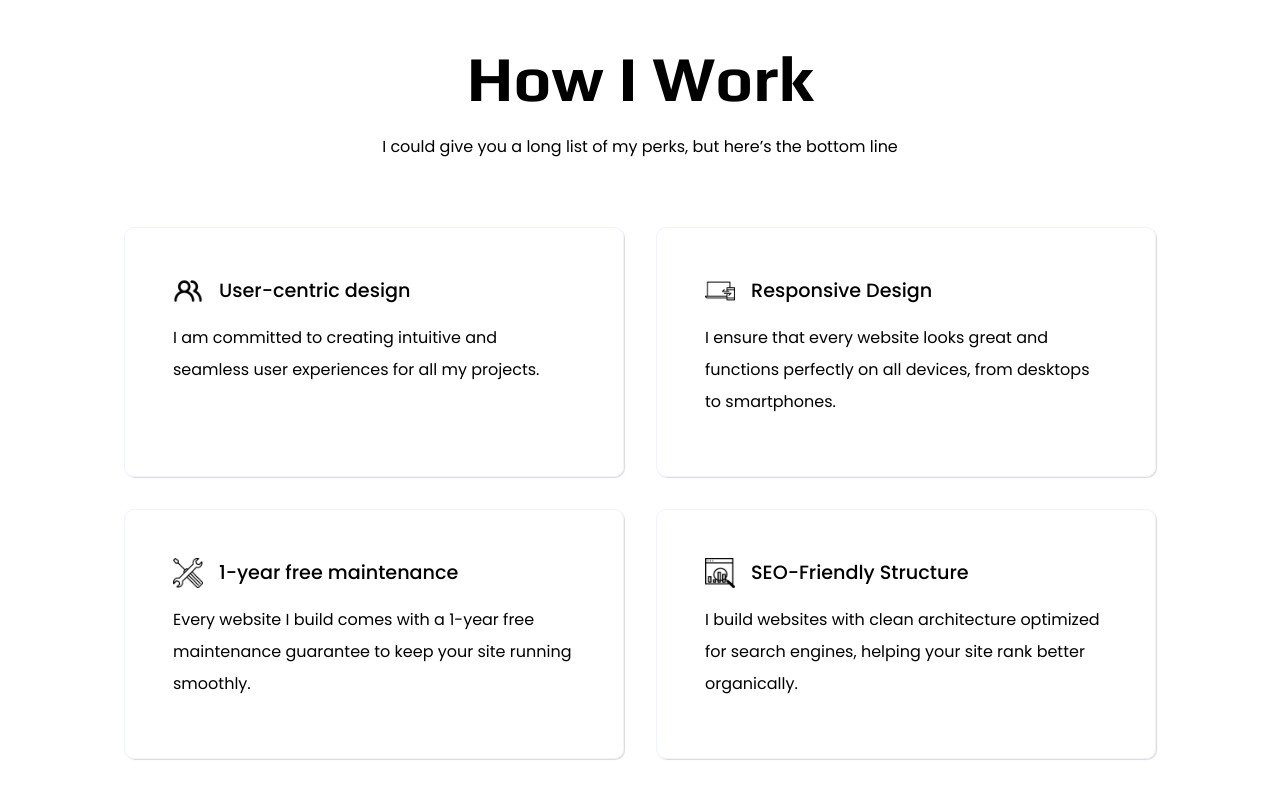
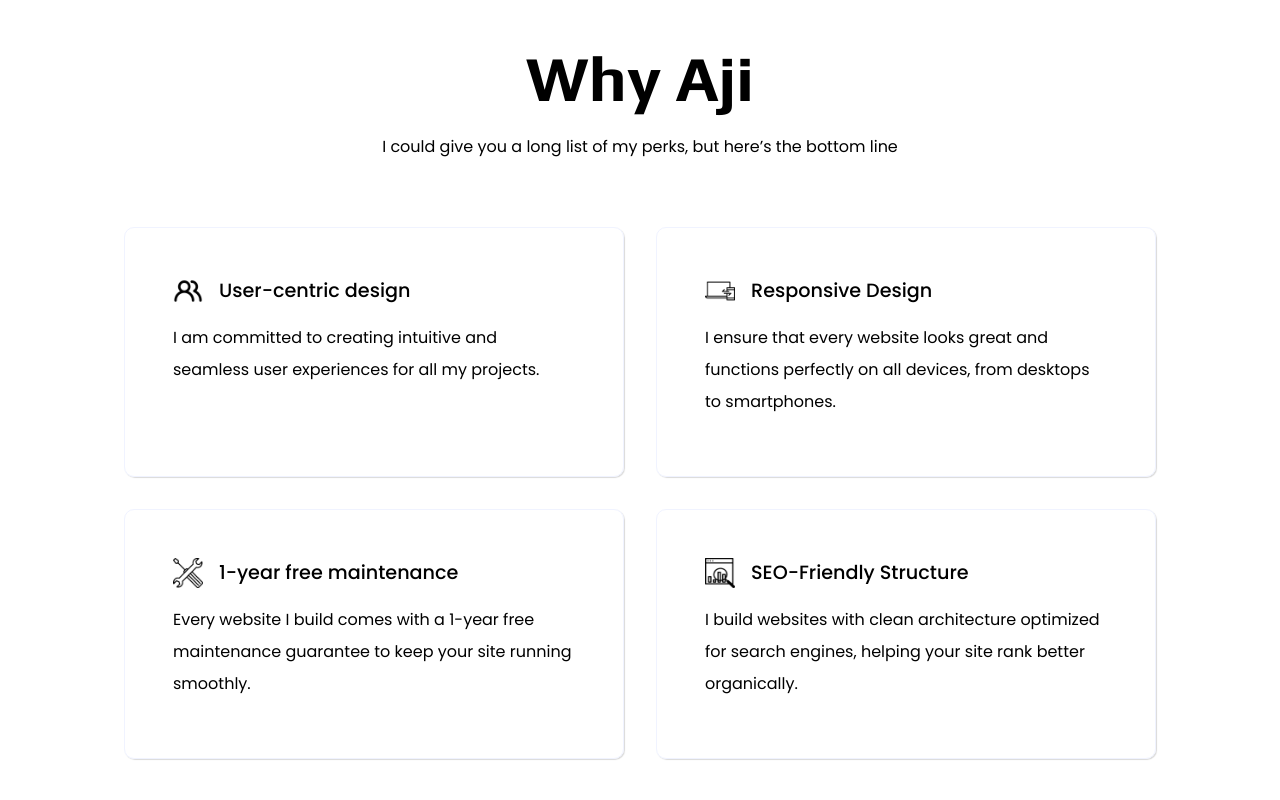
Before and after one commit to thisismeaji/portfolio, a Next.js app: page / in a window 1280 px wide. Shown: the part 1760-2560 px from the top of the page. Built offline with nearby package versions, Linux system fonts and the light colour scheme.

Commit message:
add why section

```diff
--- a/src/app/page.js
+++ b/src/app/page.js
@@ -3,6 +3,7 @@ import React from 'react';
 import Head from 'next/head';
 import PortfolioSection from '@/components/section/portfolio/PortfolioSection';
 import WorkSection from '@/components/section/work/WorkSection';
+import WhySection from '@/components/section/why/WhySection';
 
 export const metadata = {
   title: 'Ajisaka Kamandanu',
@@ -80,6 +81,7 @@ export default function Home() {
 
       <Hero />
       <PortfolioSection/>
+      <WhySection/>
       <WorkSection/>
     </>
   );
--- a/src/components/section/portfolio/portfoliosection.module.css
+++ b/src/components/section/portfolio/portfoliosection.module.css
@@ -27,5 +27,6 @@
 @media screen and (max-width:786px){
     .portfolio img{
         width: 100%;
+        height: 100%;
     }
 }
--- /dev/null
+++ b/src/components/section/why/WhySection.js
@@ -0,0 +1,72 @@
+import React from 'react';
+import Styles from "../why/whysection.module.css";
+import Image from 'next/image';
+
+export default function WhySection() {
+  return (
+    <section>
+      <div className={Styles.why}>
+      <h1>Why Aji</h1>
+        <p>I could give you a long list of my perks, but here’s the bottom line</p>
+        <div className={Styles.listWhy}>
+          <div className={Styles.card}>
+            <div className={Styles.tittle}>
+              <Image
+                src="/assets/icons/uc-design.png"
+                alt="User-centric design"
+                width={512}
+                height={512}
+              />
+              <h4>User-centric design</h4>
+            </div>
+            <div className={Styles.description}>
+              <p>I am committed to creating intuitive and seamless user experiences for all my projects.</p>
+            </div>
+          </div>
+          <div className={Styles.card}>
+            <div className={Styles.tittle}>
+              <Image
+                src="/assets/icons/responsive-design.png"
+                alt="Responsive Design"
+                width={512}
+                height={512}
+              />
+              <h4>Responsive Design</h4>
+            </div>
+            <div className={Styles.description}>
+              <p>I ensure that every website looks great and functions perfectly on all devices, from desktops to smartphones.</p>
+            </div>
+          </div>
+          <div className={Styles.card}>
+            <div className={Styles.tittle}>
+              <Image
+                src="/assets/icons/free-maintenance.png"
+                alt="1-year free maintenance"
+                width={512}
+                height={512}
+              />
+              <h4>1-year free maintenance</h4>
+            </div>
+            <div className={Styles.description}>
+              <p>Every website I build comes with a 1-year free maintenance guarantee to keep your site running smoothly.</p>
+            </div>
+          </div>
+          <div className={Styles.card}>
+            <div className={Styles.tittle}>
+              <Image
+                src="/assets/icons/seo.png"
+                alt="SEO-Friendly Structure"
+                width={512}
+                height={512}
+              />
+              <h4>SEO-Friendly Structure</h4>
+            </div>
+            <div className={Styles.description}>
+              <p>I build websites with clean architecture optimized for search engines, helping your site rank better organically.</p>
+            </div>
+          </div>
+        </div>
+      </div>
+    </section>
+  );
+}
--- /dev/null
+++ b/src/components/section/why/whysection.module.css
@@ -0,0 +1,56 @@
+.why{
+    display: flex;
+    align-items: center;
+    justify-content: center;
+    max-width: 1200px;
+    flex-direction: column;
+}
+
+.why > p{
+    margin-top: 1rem;
+}
+
+.why img{
+    max-width: 30px;
+    max-height: 30px;
+}
+
+.listWhy{
+    display: flex;
+    justify-content: center;
+    align-items: center;
+    flex-wrap: wrap;
+    gap: 2rem;
+    margin-top: 4rem;
+}
+
+.card{
+    padding: 3rem;
+    border: 1px solid var(--grey);
+    border-radius: 10px;
+    max-width: 500px;
+    height: 250px;
+    box-shadow: rgba(0, 0, 0, 0.15) 1px 1px 1px;
+    cursor: pointer;
+}
+
+.tittle{
+    display: flex;
+    gap: 1rem;
+    align-items: center;
+    margin-bottom: 1rem;
+}
+
+@media screen and (min-width:786px) and (max-width:1200px){
+    .card{
+        height: 200px;
+        padding: 2.5rem;
+    }
+}
+
+@media screen and (max-width:786px){
+    .card{
+        height: 200px;
+        padding: 2rem;
+    }
+}
--- a/src/components/section/work/WorkSection.js
+++ b/src/components/section/work/WorkSection.js
@@ -7,62 +7,62 @@ export default function WorkSection() {
     <section>
       <div className={Styles.work}>
         <h1>How I Work</h1>
-        <p>I could give you a long list of my perks, but here’s the bottom line</p>
+        <p>I usually follow these four workflows to ensure the best results.</p>
         <div className={Styles.listWork}>
           <div className={Styles.card}>
             <div className={Styles.tittle}>
               <Image
-                src="/assets/icons/uc-design.png"
-                alt="User-centric design"
+                src="/assets/icons/userflow.png"
+                alt="User Flow"
                 width={512}
                 height={512}
               />
-              <h4>User-centric design</h4>
+              <h4>User Flow</h4>
             </div>
             <div className={Styles.description}>
-              <p>I am committed to creating intuitive and seamless user experiences for all my projects.</p>
+              <p>Mapping out user interactions to create an intuitive and seamless experience, ensuring smooth navigation through the website.</p>
             </div>
           </div>
           <div className={Styles.card}>
             <div className={Styles.tittle}>
               <Image
-                src="/assets/icons/responsive-design.png"
-                alt="Responsive Design"
+                src="/assets/icons/wireframing.png"
+                alt="Wireframing"
                 width={512}
                 height={512}
               />
-              <h4>Responsive Design</h4>
+              <h4>Wireframing</h4>
             </div>
             <div className={Styles.description}>
-              <p>I ensure that every website looks great and functions perfectly on all devices, from desktops to smartphones.</p>
+              <p>Creating a basic layout structure to serve as a visual guide for the design, outlining key elements and their placement.</p>
             </div>
           </div>
           <div className={Styles.card}>
             <div className={Styles.tittle}>
               <Image
-                src="/assets/icons/free-maintenance.png"
-                alt="1-year free maintenance"
+                src="/assets/icons/design.png"
+                alt="Designe"
                 width={512}
                 height={512}
               />
-              <h4>1-year free maintenance</h4>
+              <h4>Design</h4>
             </div>
             <div className={Styles.description}>
-              <p>Every website I build comes with a 1-year free maintenance guarantee to keep your site running smoothly.</p>
+              <p>Developing visually appealing and functional designs that enhance user experience, focusing on aesthetics, usability, and branding.</p>
             </div>
           </div>
           <div className={Styles.card}>
             <div className={Styles.tittle}>
               <Image
-                src="/assets/icons/seo.png"
-                alt="SEO-Friendly Structure"
+                src="/assets/icons/development.png"
+                alt="Development"
                 width={512}
                 height={512}
               />
-              <h4>SEO-Friendly Structure</h4>
+              <h4>Development</h4>
             </div>
             <div className={Styles.description}>
-              <p>I build websites with clean architecture optimized for search engines, helping your site rank better organically.</p>
+              <p>Transforming the design into a fully functional website with optimal performance, ensuring cross-device compatibility and fast load times.</p>
             </div>
           </div>
         </div>
```
